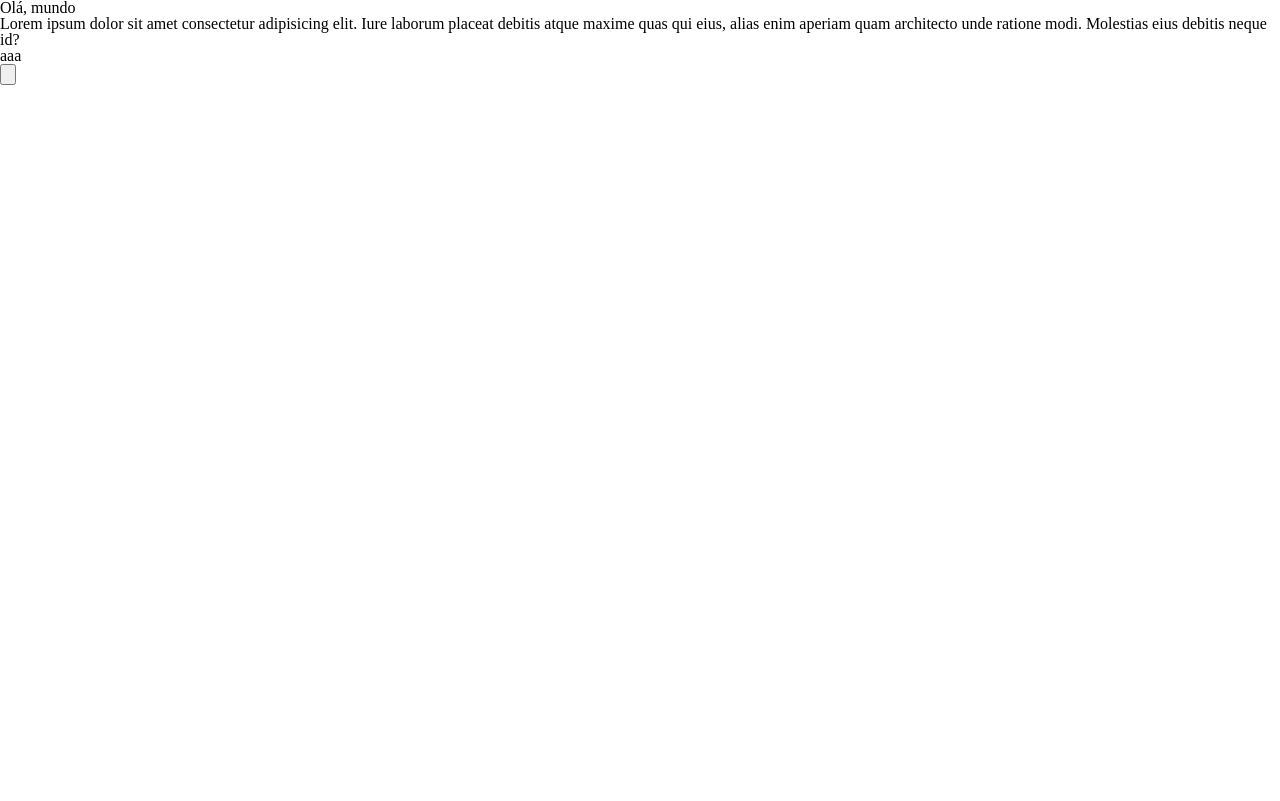
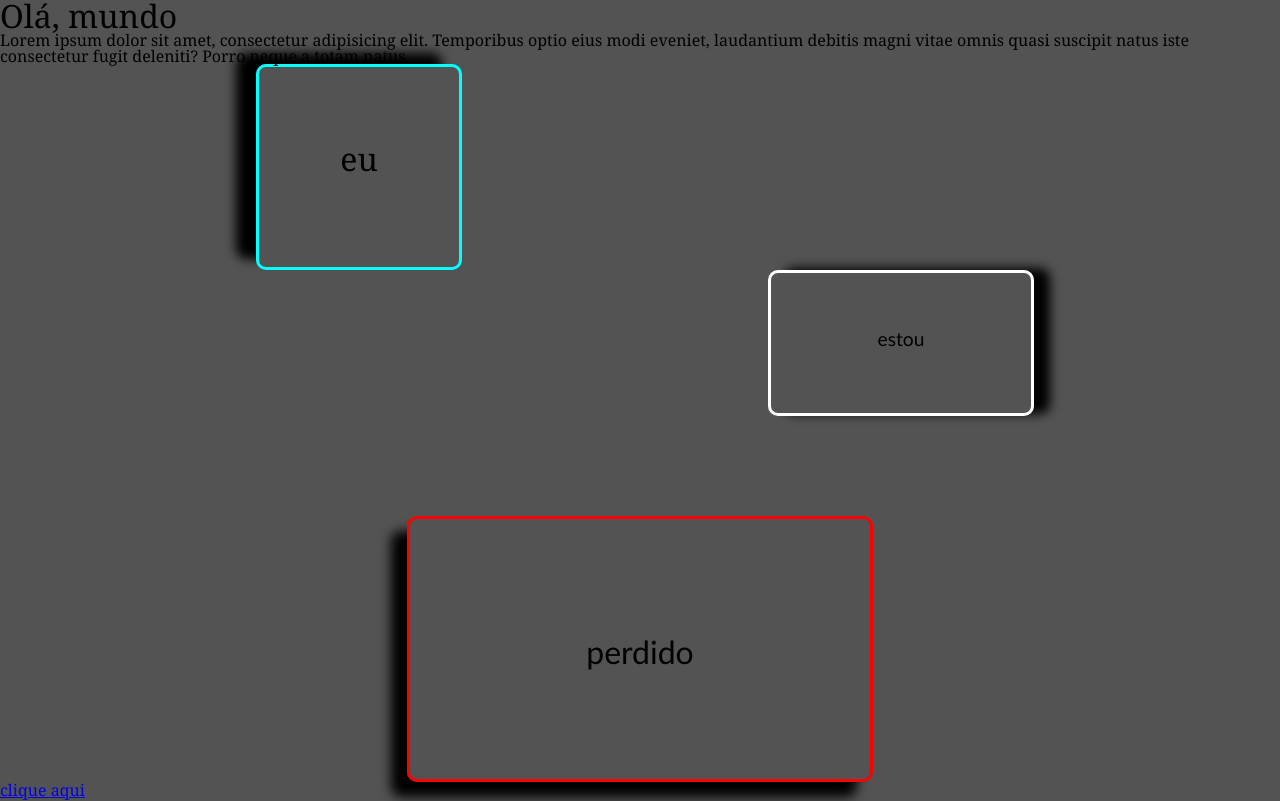
Before and after one commit to Samucatzin/My-first-codes, a plain HTML site: page Testes/mais testes/index.html in a window 1280 px wide. Drawn offline with Linux system fonts and the light colour scheme.

Commit message:
still bored
was just testing my knowledge with borders, divs and shadows.

```diff
--- /dev/null
+++ b/Testes/mais testes/background.css
@@ -0,0 +1,3 @@
+body {
+    background-color: rgb(83, 83, 83)
+}
--- /dev/null
+++ b/Testes/mais testes/divs.css
@@ -0,0 +1,36 @@
+div.night {
+    width: 200px;
+    height: 200px;
+    border: solid;
+    border-color: aqua;
+    text-align: center;
+    margin-left: 20%;
+    border-radius: 10px;
+    box-shadow: -20px -11px 11px;
+    font-size: xx-large;
+}
+div.sus{
+    width: 260px;
+    height: 140px;
+    border: solid;
+    border-color: white;
+    text-align: center;
+    font-size: larger;
+    font-family: 'Trebuchet MS', 'Lucida Sans Unicode', 'Lucida Grande', 'Lucida Sans', Arial, sans-serif;
+    border-radius: 10px;
+    box-shadow: 16px -2px 11px;
+    margin-left: 60%;
+}
+div.loosed{
+    width: 460px;
+    height: 260px;
+    border: solid;
+    border-color: red;
+    text-align: center;
+    border-radius: 10px;
+    font-family: 'Trebuchet MS', 'Lucida Sans Unicode', 'Lucida Grande', 'Lucida Sans', Arial, sans-serif;
+    font-size: xx-large;
+    margin: auto;
+    margin-top: 100px;
+    box-shadow: -16px 15px 12px;
+}
--- a/Testes/mais testes/index.html
+++ b/Testes/mais testes/index.html
@@ -6,12 +6,19 @@
     <meta name="viewport" content="width=device-width, initial-scale=1.0">
     <title>Site bacana.</title>
     <link rel="stylesheet" href="reset.css">
+    <link rel="stylesheet" href="background.css">
+    <link rel="stylesheet" href="text.css">
+    <link rel="stylesheet" href="divs.css">
 </head>
 <body>
-    <h1>Olá, mundo</h1>
-    <p>Lorem ipsum dolor sit amet consectetur adipisicing elit. Iure laborum placeat debitis atque maxime quas qui eius, alias enim aperiam quam architecto unde ratione modi. Molestias eius debitis neque id?</p>
+    <h1 class="princp">Olá, mundo</h1>
+    <p>Lorem ipsum dolor sit amet, consectetur adipisicing elit. Temporibus optio eius modi eveniet, laudantium debitis magni vitae omnis quasi suscipit natus iste consectetur fugit deleniti? Porro neque a totam natus.</p>
 
-    <div class="night">aaa</div>
-    <input type="submit" value="">
+    <div class="night"><p class="div">eu</p></div>
+    <div class="sus"><p class="div1">estou</p></div>
+    <div class="loosed"><p class="div2">perdido</p></div>
+
+    <a href="jumpscare.html" rel="nofollow">clique aqui</a>
+
 </body>
 </html>
--- /dev/null
+++ b/Testes/mais testes/text.css
@@ -0,0 +1,16 @@
+body {
+    font-family: Georgia, 'Times New Roman', Times, serif;
+}
+
+h1 {
+    font-size: xx-large;
+}
+p.div{
+    padding: 76px
+}
+p.div1{
+    padding: 56px;
+}
+p.div2{
+    padding: 117px;
+}
```
Also changed, not shown: Testes/mais testes/jumpscare.html (added, +16 -0 lines).
